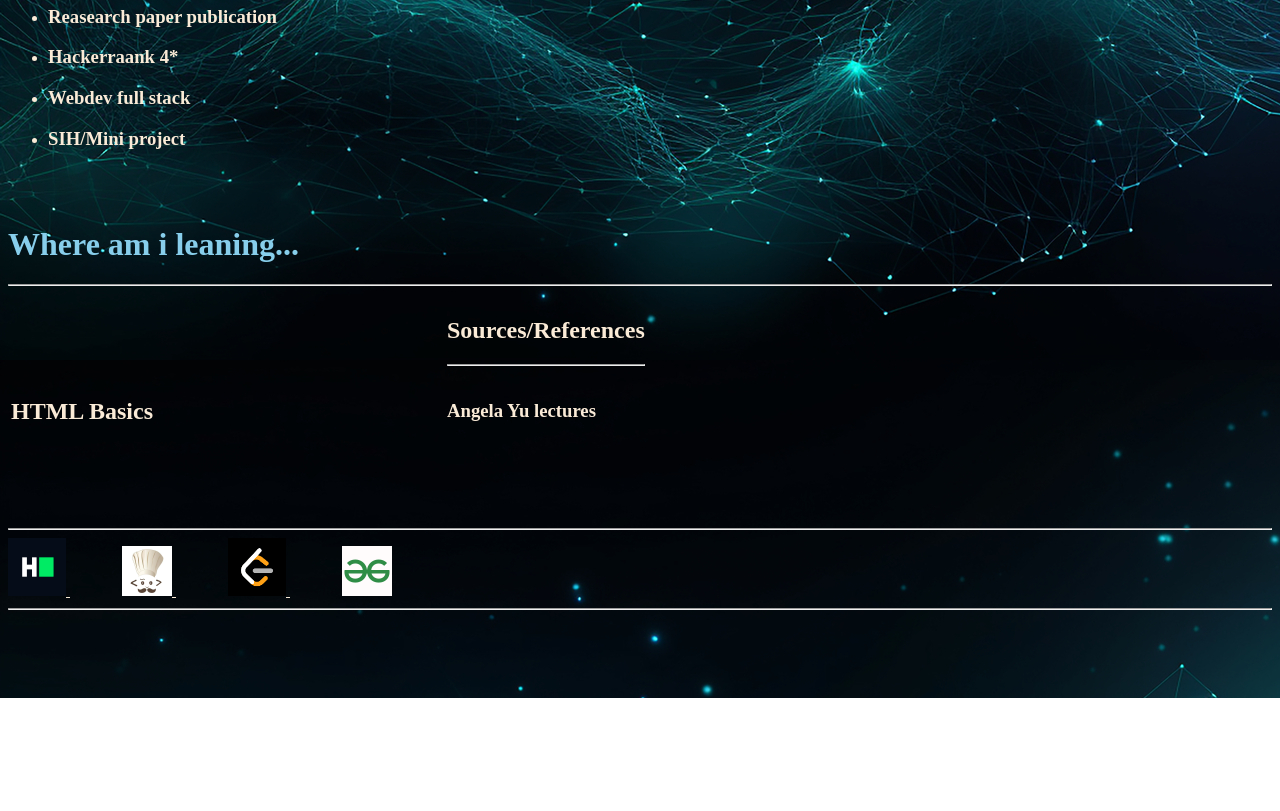
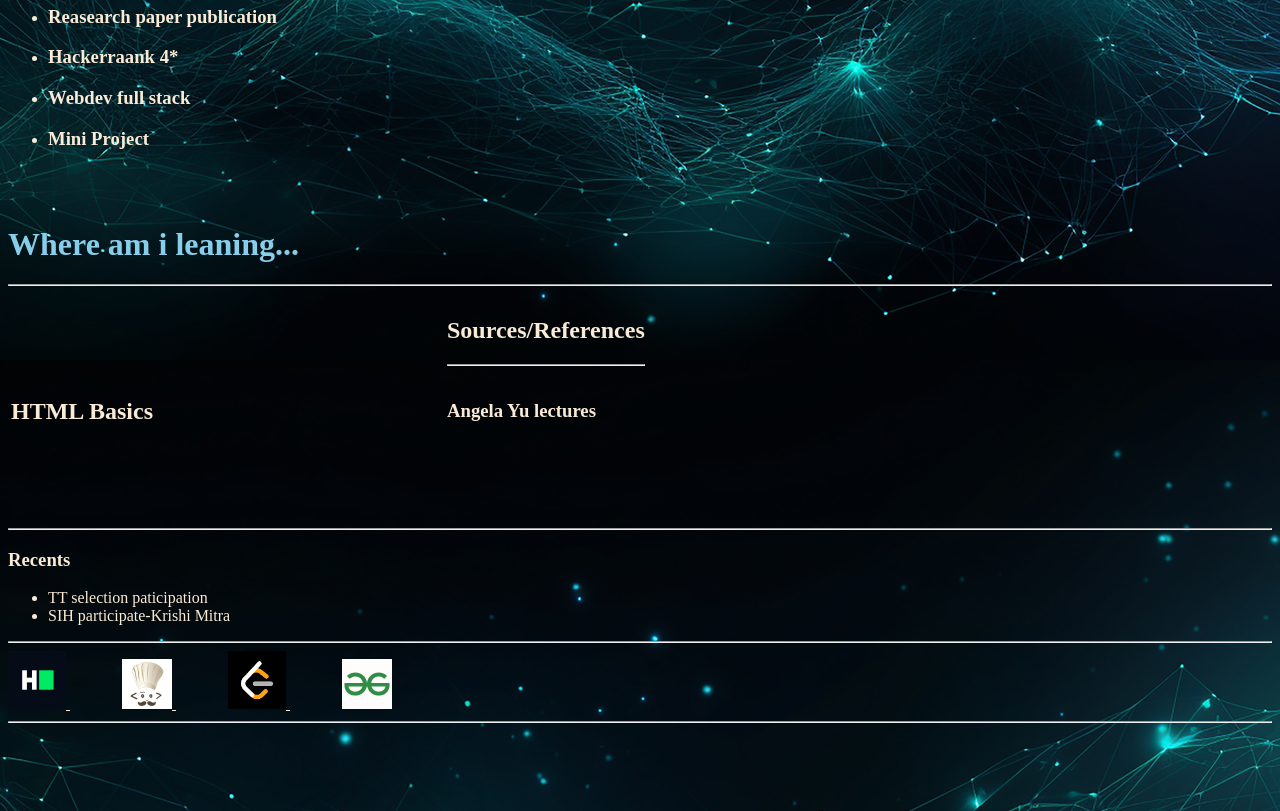
Before and after one commit to idAryan/portfolio, a plain HTML site: page index.html in a window 1280 px wide. Shown: the part 540-1351 px from the top of the page. Before the commit the page ends 1238 px from the top, so only its background shows below. Drawn offline with Linux system fonts and the light colour scheme.

Commit message:
Added a recent section

```diff
--- a/index.html
+++ b/index.html
@@ -23,7 +23,7 @@
         <li><h3>Reasearch paper publication</h3></li>
         <li><h3>Hackerraank 4*</h3></li>
         <li><h3>Webdev full stack</h3></li>
-        <li><h3>SIH/Mini project</h3></li>
+        <li><h3>Mini Project</h3></li>
     </ul>
     <br />
     <br />
@@ -53,6 +53,12 @@
     </table>
     <br /><br /><br /><br />
     <hr />
+    <h3> Recents</h3>
+    <ul>
+        <li>TT selection paticipation</li>
+        <li>SIH participate-Krishi Mitra</li>
+    </ul>
+    <hr />
     <!-- Hackerank -->
     <a href="https://www.hackerrank.com/aryanhoney_ar">
         <img src="./assets/images/hackerrank logo.png" width="58" />
```
